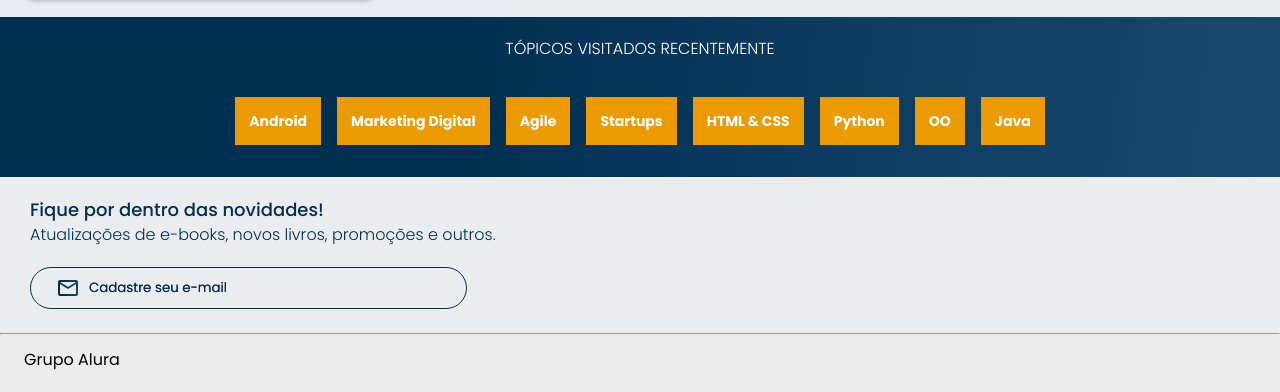
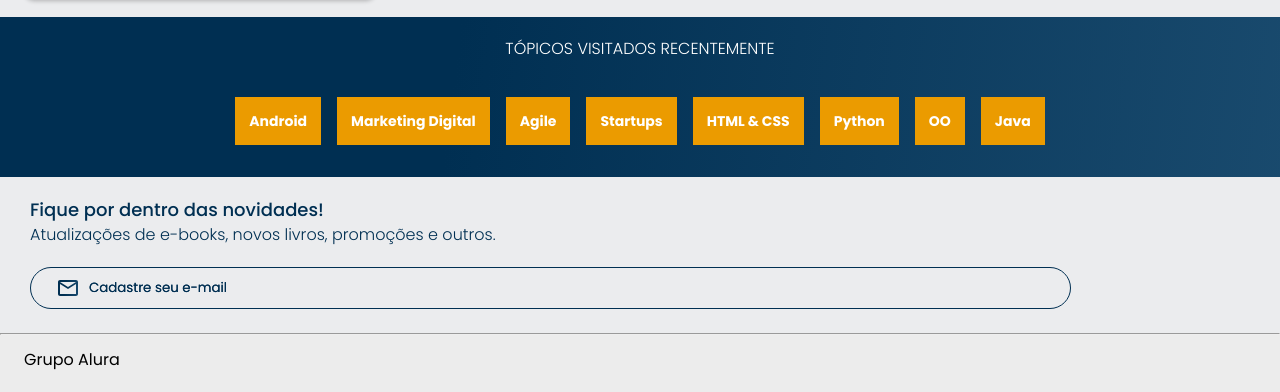
Before and after one commit to arthurcsg1/alurabooks, a plain HTML site: page index.html in a window 1280 px wide. Shown: the part 2176-2568 px from the top of the page. Drawn offline with nearby package versions, Linux system fonts and the light colour scheme.

Commit message:
correção no width do campo de email

```diff
--- a/styles/cadastro.css
+++ b/styles/cadastro.css
@@ -25,7 +25,8 @@
     border: 1px solid var(--azul-padrao);
     border-radius: 24px;
     font-family: var(--fonte);
-    padding: 10px 120px 10px 58px;
+    padding: 10px 0 10px 58px;
+    width: 80%;
     background: url(../img/Email.svg);
     background-repeat: no-repeat;
     background-position: 2em;
```
